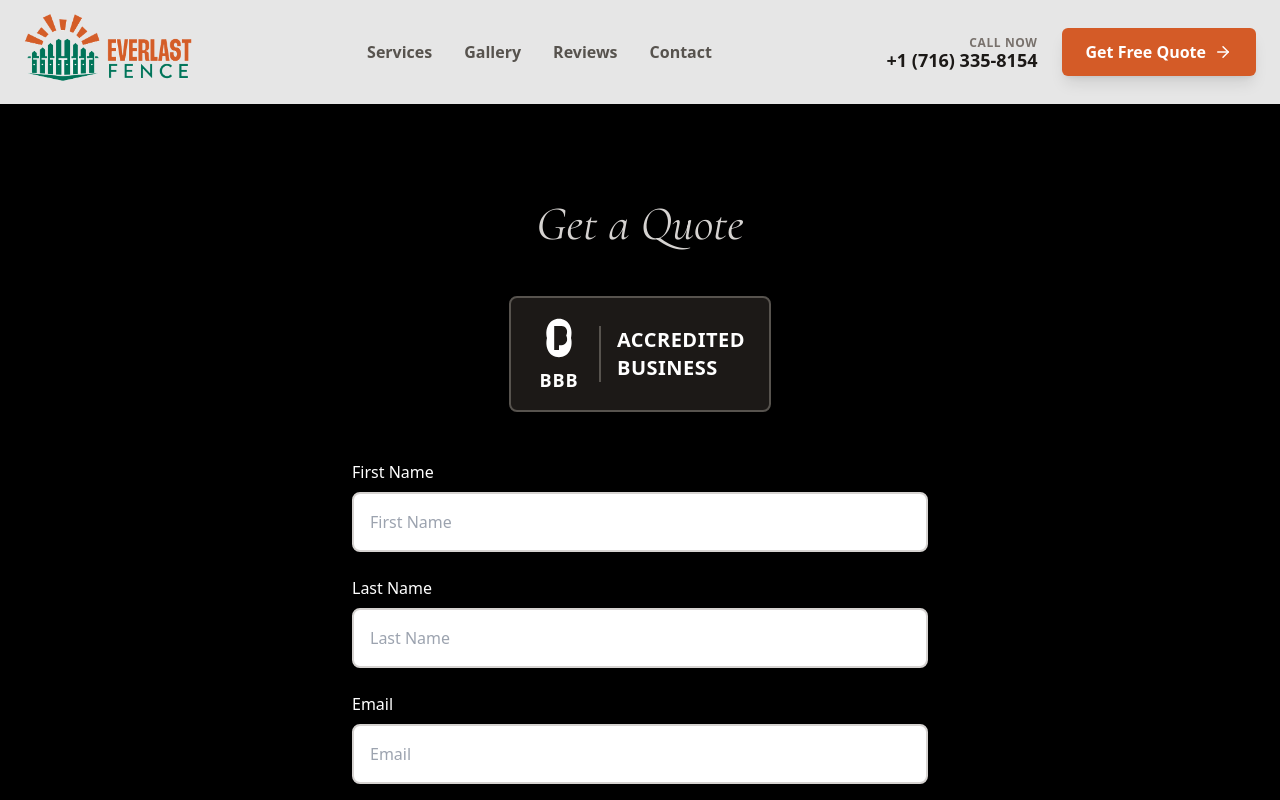
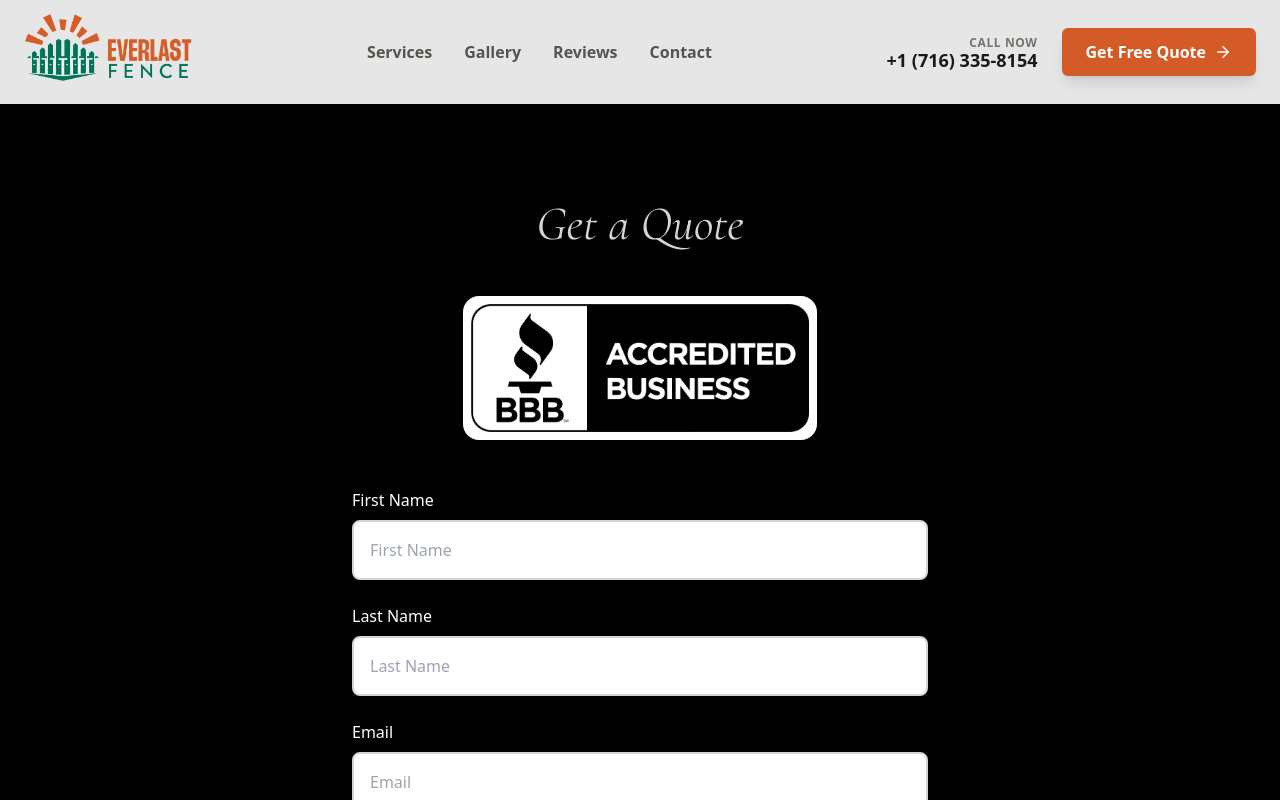
Before and after one commit to mustafaexce-creator/everlast-fence-website, a React (Vite) app: page /contact in a window 1280 px wide. Shown: the top 800 px of the page. Built offline with nearby package versions, Linux system fonts and the light colour scheme.

Commit message:
Add BBB badge image with white background and rounded corners

```diff
--- a/src/pages/Contact.jsx
+++ b/src/pages/Contact.jsx
@@ -4,6 +4,7 @@ import { motion } from 'framer-motion';
 import { Send } from 'lucide-react';
 import Navbar from '../components/Navbar';
 import Footer from '../components/Footer';
+import bbbBadge from '../assets/bbb-badge.png';
 
 const Contact = () => {
     const location = useLocation();
@@ -94,18 +95,12 @@ const Contact = () => {
                         transition={{ duration: 0.6, delay: 0.1 }}
                         className="flex justify-center mb-12"
                     >
-                        <div className="bg-stone-900 border-2 border-stone-600 rounded-lg px-6 py-4 flex items-center gap-4">
-                            <div className="flex flex-col items-center">
-                                <svg viewBox="0 0 100 100" className="w-12 h-12 text-white" fill="currentColor">
-                                    <path d="M50 10 C30 10 20 30 25 50 C20 70 30 90 50 90 C70 90 80 70 75 50 C80 30 70 10 50 10 Z M40 75 L40 25 L55 25 C65 25 70 35 65 45 C70 55 65 65 55 65 L50 65 L50 75 Z" />
-                                    <circle cx="50" cy="20" r="5" />
-                                </svg>
-                                <span className="text-white font-black text-lg tracking-wider mt-1">BBB</span>
-                            </div>
-                            <div className="border-l-2 border-stone-600 pl-4">
-                                <div className="text-white font-black text-xl tracking-wide">ACCREDITED</div>
-                                <div className="text-white font-black text-xl tracking-wide">BUSINESS</div>
-                            </div>
+                        <div className="bg-white rounded-2xl p-2">
+                            <img
+                                src={bbbBadge}
+                                alt="BBB Accredited Business"
+                                className="h-24 md:h-32 w-auto"
+                            />
                         </div>
                     </motion.div>
 
```
Also changed, not shown: src/assets/bbb-badge.png (added).
